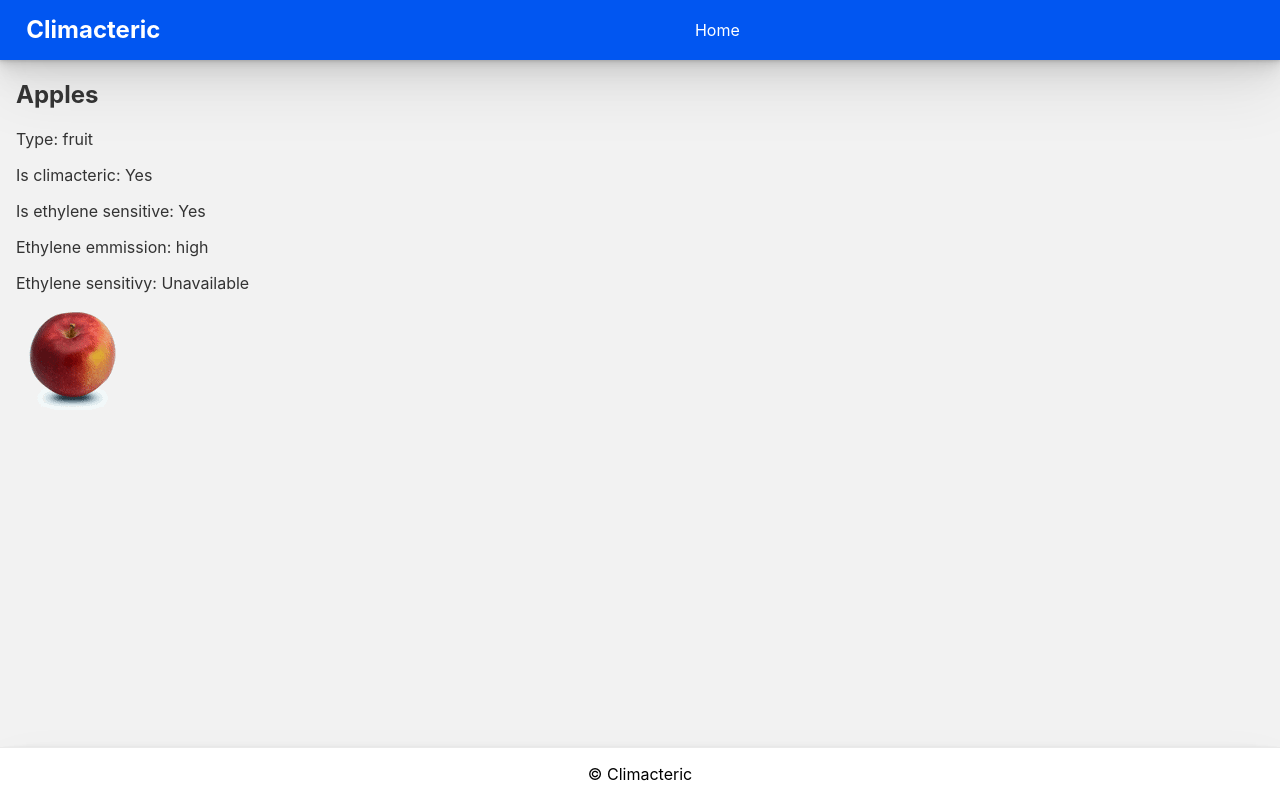
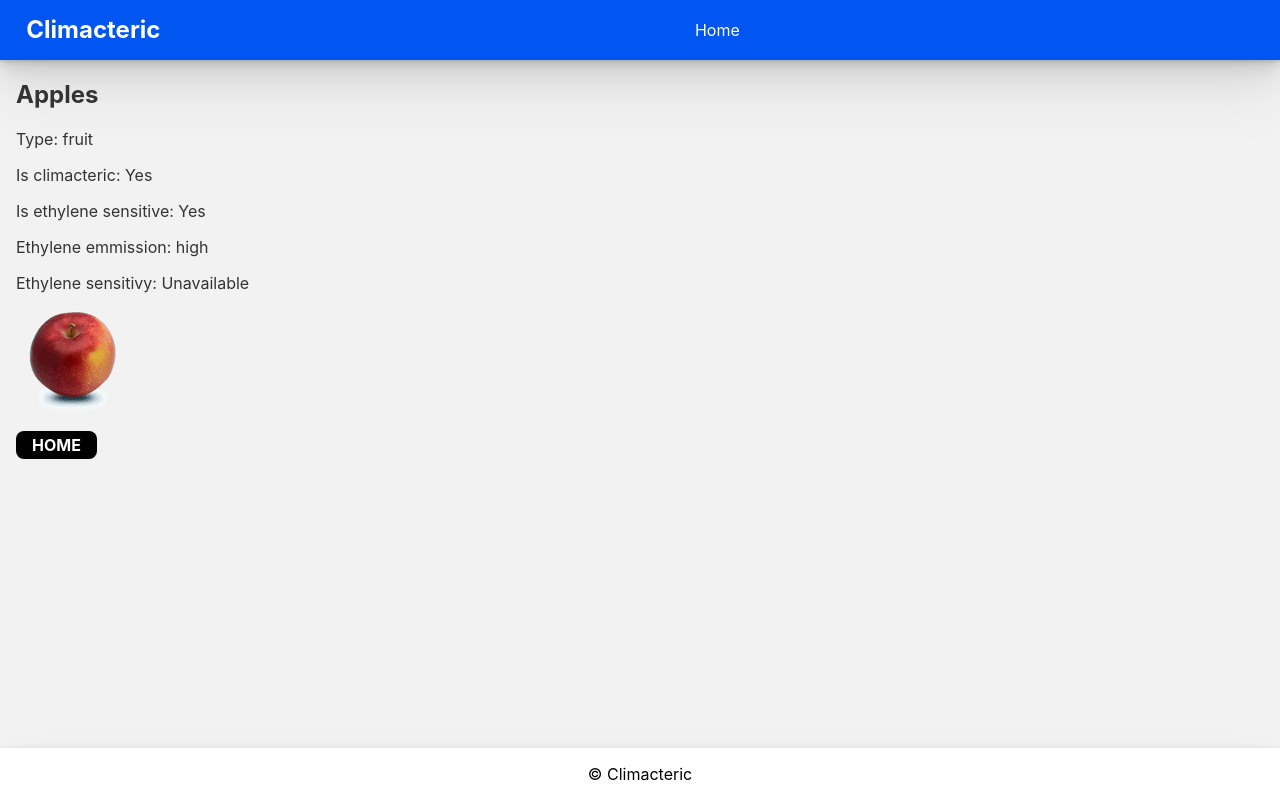
Before and after one commit to webeverly/epona, a Next.js app: page /produce/apples in a window 1280 px wide. Built offline with nearby package versions, Linux system fonts and the light colour scheme; what pouchdb would draw is missing.

Commit message:
Moar CSS, add back button

```diff
--- a/src/components/Header/Header.module.scss
+++ b/src/components/Header/Header.module.scss
@@ -60,25 +60,12 @@ $desktop: 1080px;
   }
 
   // button
-  button {
-    background-color: black;
-    border-radius: var(--border-radius);
-    border: none;
-    color: white;
-    font-weight: bold;
+  > button {
     height: 40px;
     margin: 8px 0;
-    text-transform: uppercase;
-    width: 100%;
 
     @media (min-width: $tablet) {
       width: 180px;
-    }
-
-    &:hover,
-    &:active {
-      transition: all 0.5s cubic-bezier(0.25, 0.1, 0.25, 1);
-      background-color: #333;
     }
   }
 
--- a/src/components/ProducePage/ProducePage.tsx
+++ b/src/components/ProducePage/ProducePage.tsx
@@ -1,9 +1,9 @@
 import Head from "next/head";
-import Image from "next/image";
+import { GetStaticProps } from "next";
+import Link from "next/link";
 import { Header } from "../Header";
 import { loadProduce, ProduceData } from "../../data/produce";
 import styles from "./ProducePage.module.scss";
-import { GetStaticProps } from "next";
 
 interface ProducePageProps {
   produce: ProduceData;
@@ -45,6 +45,10 @@ export const ProducePage = ({
             />
           </p>
         )}
+
+        <Link href="/">
+          <a className="button">Home</a>
+        </Link>
       </section>
     </div>
   );
--- a/src/components/SearchByImageModal/SearchByImageModal.module.scss
+++ b/src/components/SearchByImageModal/SearchByImageModal.module.scss
@@ -22,6 +22,14 @@
     max-height: 90vh;
     overflow: scroll;
   }
+
+  ul {
+    list-style: none;
+    padding: 0;
+    li {
+      margin-bottom: 0.4rem;
+    }
+  }
 }
 
 .visuallyhidden {
--- a/src/styles/globals.scss
+++ b/src/styles/globals.scss
@@ -23,6 +23,30 @@ a {
   margin-bottom: 4rem;
 }
 
+// button
+button,
+a.button {
+  background-color: black;
+  border-radius: var(--border-radius);
+  border: none;
+  color: white;
+  font-weight: bold;
+  padding: 0.25rem 1rem;
+  text-transform: uppercase;
+  width: 100%;
+  cursor: pointer;
+
+  &:hover,
+  &:active {
+    transition: all 0.5s cubic-bezier(0.25, 0.1, 0.25, 1);
+    background-color: #333;
+  }
+}
+
+a.button {
+  text-decoration: none;
+}
+
 // Color definitions
 :root {
   --green: #3fe79e;
```
